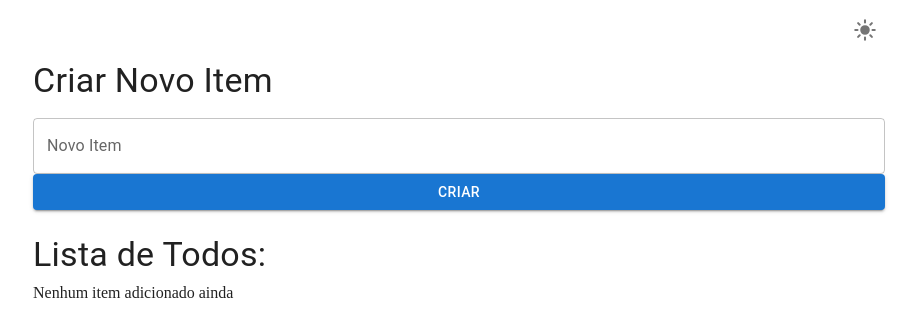
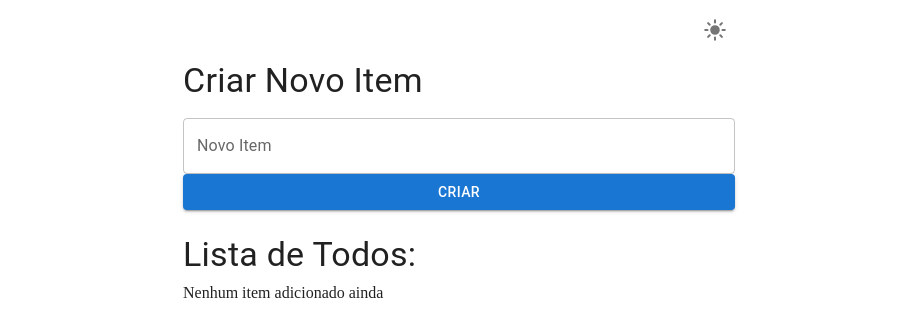
Before and after one commit to ribeiro-dev/react-todo, a React (Vite) app: page / in a window 1280 px wide. Shown: the top 336 px of the page, without its empty margins (181-1098 px from the left). Built offline with nearby package versions, Linux system fonts and the light colour scheme; the HTML template or start-up script is replaced by a standard one.

Commit message:
style: change container width

```diff
--- a/src/pages/Home/index.jsx
+++ b/src/pages/Home/index.jsx
@@ -67,7 +67,7 @@ export default function Index({ toggleTheme, theme }) {
         transition: 'background-color .3s ease'
       }}
     >
-      <Container maxWidth='md'>
+      <Container maxWidth='sm'>
         <Box sx={{ textAlign: 'right', py: '10px' }}>
           <IconButton aria-label="toggle theme" onClick={toggleTheme}>
             {theme == 'light' ? <IoSunny /> : <IoMoon />}
```
